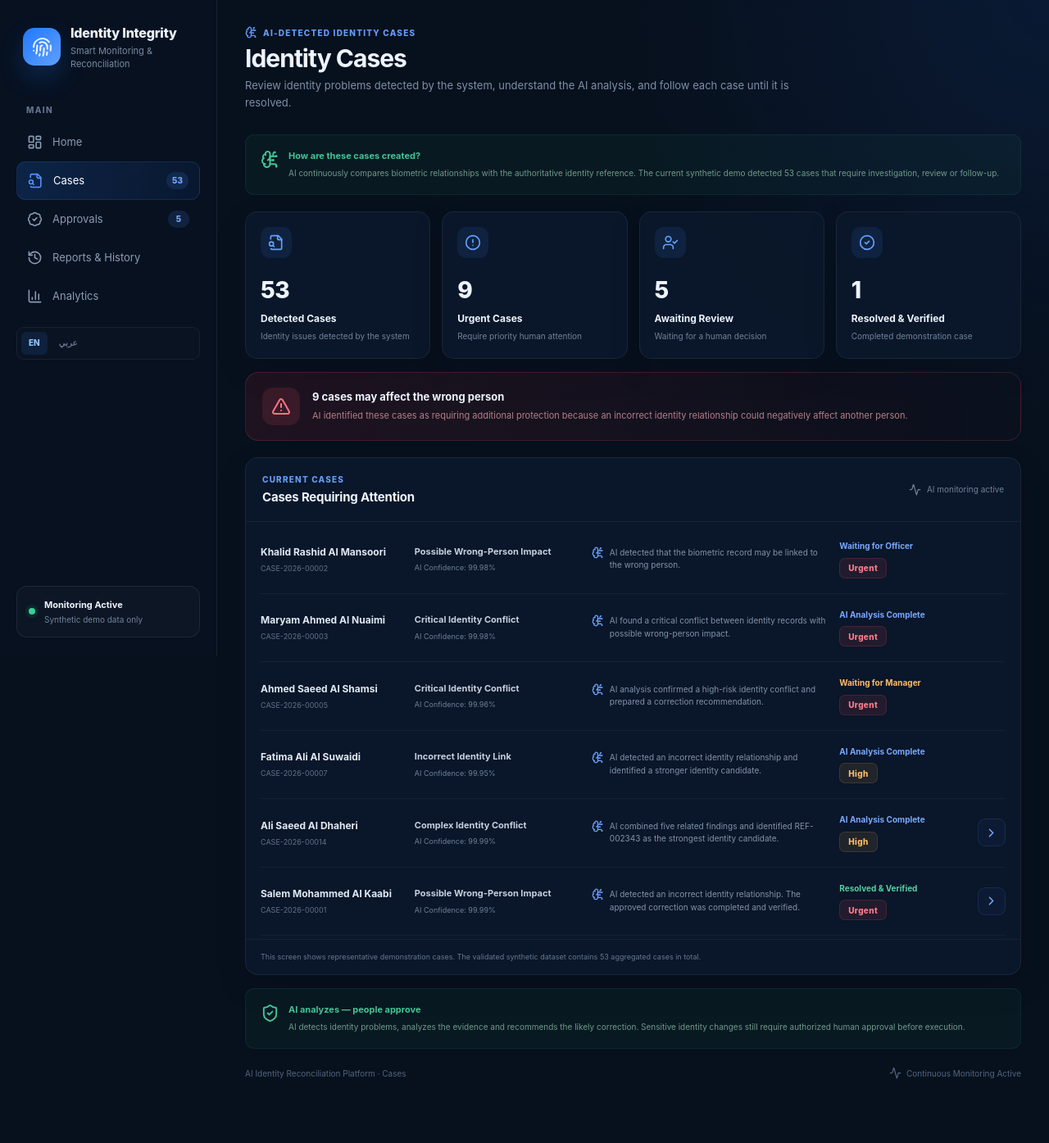
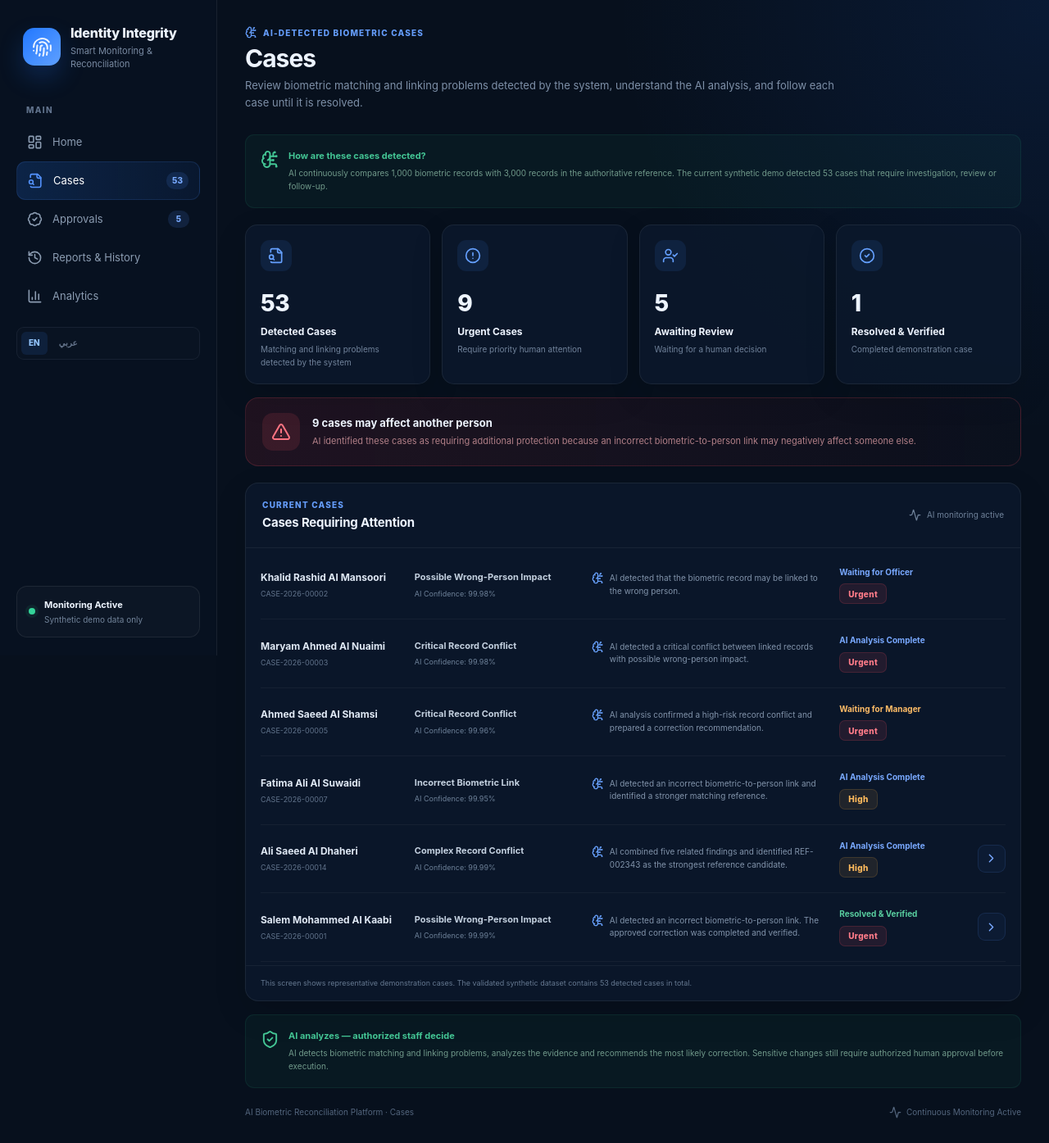
Before and after one commit to x47-cmd/ai-identity-reconciliation-platform, a Next.js app: page /cases in a window 1280 px wide. Shown: the whole page at 82% size. Before the commit the page ends 1347 px from the top, so only its background shows below. Built offline with nearby package versions, Linux system fonts and the light colour scheme.

Commit message:
Update page.js

```diff
--- a/app/cases/page.js
+++ b/app/cases/page.js
@@ -42,7 +42,7 @@ function L(
 /* =========================================================
    REPRESENTATIVE CASES
 
-   Names are synthetic demo identities.
+   Synthetic demonstration names only.
    Only supported detail routes are linked.
    ========================================================= */
 
@@ -100,10 +100,10 @@ const cases = [
 
     aiFinding: {
       en:
-        "AI found a critical conflict between identity records with possible wrong-person impact.",
+        "AI detected a critical conflict between linked records with possible wrong-person impact.",
 
       ar:
-        "اكتشف الذكاء الاصطناعي تعارضًا حرجًا بين سجلات الهوية مع احتمال التأثير على شخص آخر.",
+        "اكتشف الذكاء الاصطناعي تعارضًا حرجًا بين السجلات المرتبطة مع احتمال التأثير على شخص آخر.",
     },
 
     confidence:
@@ -136,10 +136,10 @@ const cases = [
 
     aiFinding: {
       en:
-        "AI analysis confirmed a high-risk identity conflict and prepared a correction recommendation.",
+        "AI analysis confirmed a high-risk record conflict and prepared a correction recommendation.",
 
       ar:
-        "أكد تحليل الذكاء الاصطناعي وجود تعارض هوية عالي الخطورة وتم تجهيز توصية بالتصحيح.",
+        "أكد تحليل الذكاء الاصطناعي وجود تعارض عالي الخطورة بين السجلات وتم تجهيز توصية بالتصحيح.",
     },
 
     confidence:
@@ -172,10 +172,10 @@ const cases = [
 
     aiFinding: {
       en:
-        "AI detected an incorrect identity relationship and identified a stronger identity candidate.",
+        "AI detected an incorrect biometric-to-person link and identified a stronger matching reference.",
 
       ar:
-        "اكتشف الذكاء الاصطناعي ربط هوية غير صحيح وحدد هوية أخرى أكثر تطابقًا.",
+        "اكتشف الذكاء الاصطناعي ربطًا غير صحيح بين السجل البيومتري والشخص وحدد مرجعًا آخر أكثر تطابقًا.",
     },
 
     confidence:
@@ -208,10 +208,10 @@ const cases = [
 
     aiFinding: {
       en:
-        "AI combined five related findings and identified REF-002343 as the strongest identity candidate.",
+        "AI combined five related findings and identified REF-002343 as the strongest reference candidate.",
 
       ar:
-        "جمع الذكاء الاصطناعي خمس نتائج مترابطة وحدد REF-002343 كأقوى مرشح للهوية.",
+        "جمع الذكاء الاصطناعي خمس نتائج مترابطة وحدد REF-002343 كأقوى مرجع مطابق للسجل.",
     },
 
     confidence:
@@ -244,10 +244,10 @@ const cases = [
 
     aiFinding: {
       en:
-        "AI detected an incorrect identity relationship. The approved correction was completed and verified.",
+        "AI detected an incorrect biometric-to-person link. The approved correction was completed and verified.",
 
       ar:
-        "اكتشف الذكاء الاصطناعي ربط هوية غير صحيح، وتم اعتماد التصحيح وتنفيذه والتحقق منه.",
+        "اكتشف الذكاء الاصطناعي ربطًا غير صحيح للسجل البيومتري، وتم اعتماد التصحيح وتنفيذه والتحقق منه.",
     },
 
     confidence:
@@ -284,50 +284,50 @@ function getIssueLabel(
 
     CRITICAL_HARM_IDENTITY_CONFLICT: {
       en:
-        "Critical Identity Conflict",
+        "Critical Record Conflict",
 
       ar:
-        "تعارض هوية حرج",
+        "تعارض حرج في الربط",
     },
 
     WRONG_MAPPING: {
       en:
-        "Incorrect Identity Link",
+        "Incorrect Biometric Link",
 
       ar:
-        "ربط هوية غير صحيح",
+        "ربط بيومتري غير صحيح",
     },
 
     COMPLEX_IDENTITY_CONFLICT: {
       en:
-        "Complex Identity Conflict",
+        "Complex Record Conflict",
 
       ar:
-        "تعارض هوية معقد",
+        "تعارض معقد بين السجلات",
     },
 
     DUPLICATE_IDENTITY: {
       en:
-        "Duplicate Identity",
+        "Duplicate Reference Record",
 
       ar:
-        "هوية مكررة",
+        "تكرار في السجل المرجعي",
     },
 
     DATA_MISMATCH: {
       en:
-        "Identity Data Mismatch",
+        "Data Mismatch",
 
       ar:
-        "اختلاف في بيانات الهوية",
+        "اختلاف بين البيانات",
     },
 
     ORPHAN_RECORD: {
       en:
-        "Missing Identity Link",
+        "Biometric Record Without Reference",
 
       ar:
-        "سجل بدون هوية مرتبطة",
+        "سجل بيومتري بدون مرجع",
     },
   };
 
@@ -560,8 +560,8 @@ export default function CasesPage() {
 
               {L(
                 language,
-                "AI-DETECTED IDENTITY CASES",
-                "حالات الهوية المكتشفة بالذكاء الاصطناعي"
+                "AI-DETECTED BIOMETRIC CASES",
+                "الحالات البيومترية المكتشفة بالذكاء الاصطناعي"
               )}
             </div>
 
@@ -569,7 +569,7 @@ export default function CasesPage() {
             <h1>
               {L(
                 language,
-                "Identity Cases",
+                "Cases",
                 "الحالات"
               )}
             </h1>
@@ -579,9 +579,9 @@ export default function CasesPage() {
               {L(
                 language,
 
-                "Review identity problems detected by the system, understand the AI analysis, and follow each case until it is resolved.",
+                "Review biometric matching and linking problems detected by the system, understand the AI analysis, and follow each case until it is resolved.",
 
-                "راجع مشكلات الهوية التي رصدها النظام، واطلع على تحليل الذكاء الاصطناعي، وتابع كل حالة حتى يتم حلها."
+                "راجع مشكلات المطابقة والربط في السجلات البيومترية التي رصدها النظام، واطلع على تحليل الذكاء الاصطناعي، وتابع كل حالة حتى يتم حلها."
               )}
             </p>
 
@@ -610,23 +610,26 @@ export default function CasesPage() {
           />
 
           <div>
+
             <strong>
               {L(
                 language,
-                "How are these cases created?",
-                "كيف يتم إنشاء هذه الحالات؟"
+                "How are these cases detected?",
+                "كيف يكتشف النظام هذه الحالات؟"
               )}
             </strong>
+
 
             <span>
               {L(
                 language,
 
-                `AI continuously compares biometric relationships with the authoritative identity reference. The current synthetic demo detected ${PLATFORM_METRICS.aggregatedCases} cases that require investigation, review or follow-up.`,
+                `AI continuously compares ${PLATFORM_METRICS.biometricRecords.toLocaleString()} biometric records with ${PLATFORM_METRICS.masterIdentities.toLocaleString()} records in the authoritative reference. The current synthetic demo detected ${PLATFORM_METRICS.aggregatedCases} cases that require investigation, review or follow-up.`,
 
-                `يقارن الذكاء الاصطناعي بشكل مستمر علاقات السجلات البيومترية مع مرجع الهوية المعتمد. واكتشف العرض التجريبي الحالي ${PLATFORM_METRICS.aggregatedCases} حالة تحتاج إلى تحقيق أو مراجعة أو متابعة.`
+                `يقارن الذكاء الاصطناعي بشكل مستمر ${PLATFORM_METRICS.biometricRecords.toLocaleString()} سجل بيومتري مع ${PLATFORM_METRICS.masterIdentities.toLocaleString()} سجل في المرجع المعتمد. واكتشف العرض التجريبي الحالي ${PLATFORM_METRICS.aggregatedCases} حالة تحتاج إلى تحقيق أو مراجعة أو متابعة.`
               )}
             </span>
+
           </div>
         </section>
 
@@ -652,8 +655,8 @@ export default function CasesPage() {
             description={
               L(
                 language,
-                "Identity issues detected by the system",
-                "مشكلات هوية رصدها النظام"
+                "Matching and linking problems detected by the system",
+                "مشكلات في المطابقة والربط رصدها النظام"
               )
             }
           />
@@ -743,7 +746,7 @@ export default function CasesPage() {
               {L(
                 language,
 
-                `${PLATFORM_METRICS.wronglyAffectedCases} cases may affect the wrong person`,
+                `${PLATFORM_METRICS.wronglyAffectedCases} cases may affect another person`,
 
                 `${PLATFORM_METRICS.wronglyAffectedCases} حالات قد تؤثر على شخص آخر`
               )}
@@ -754,9 +757,9 @@ export default function CasesPage() {
               {L(
                 language,
 
-                "AI identified these cases as requiring additional protection because an incorrect identity relationship could negatively affect another person.",
+                "AI identified these cases as requiring additional protection because an incorrect biometric-to-person link may negatively affect someone else.",
 
-                "حدد الذكاء الاصطناعي هذه الحالات كحالات تحتاج إلى حماية إضافية لأن ربط الهوية بشكل خاطئ قد يؤثر سلبًا على شخص آخر."
+                "حدد الذكاء الاصطناعي هذه الحالات كحالات تحتاج إلى حماية إضافية لأن ربط السجل البيومتري بشخص غير صحيح قد يؤثر سلبًا على شخص آخر."
               )}
             </span>
 
@@ -774,6 +777,7 @@ export default function CasesPage() {
           <div className="panelHeader">
 
             <div>
+
               <div className="panelEyebrow">
                 {L(
                   language,
@@ -782,6 +786,7 @@ export default function CasesPage() {
                 )}
               </div>
 
+
               <h2>
                 {L(
                   language,
@@ -789,6 +794,7 @@ export default function CasesPage() {
                   "الحالات التي تحتاج إلى متابعة"
                 )}
               </h2>
+
             </div>
 
 
@@ -875,6 +881,7 @@ export default function CasesPage() {
                     {/* PERSON */}
 
                     <div>
+
                       <strong
                         style={{
                           display:
@@ -889,6 +896,7 @@ export default function CasesPage() {
                       >
                         {personName}
                       </strong>
+
 
                       <span
                         dir="ltr"
@@ -908,12 +916,14 @@ export default function CasesPage() {
                       >
                         {item.id}
                       </span>
+
                     </div>
 
 
                     {/* ISSUE */}
 
                     <div>
+
                       <strong
                         style={{
                           display:
@@ -931,6 +941,7 @@ export default function CasesPage() {
                           language
                         )}
                       </strong>
+
 
                       <span
                         style={{
@@ -953,12 +964,14 @@ export default function CasesPage() {
                           `ثقة الذكاء الاصطناعي: ${item.confidence}%`
                         )}
                       </span>
+
                     </div>
 
 
                     {/* AI FINDING */}
 
                     <div>
+
                       <div
                         style={{
                           display:
@@ -991,13 +1004,16 @@ export default function CasesPage() {
                         >
                           {aiFinding}
                         </span>
+
                       </div>
+
                     </div>
 
 
                     {/* STATUS */}
 
                     <div>
+
                       <span
                         style={{
                           display:
@@ -1024,6 +1040,7 @@ export default function CasesPage() {
                         )}
                       </span>
 
+
                       <div
                         style={{
                           marginTop:
@@ -1039,12 +1056,14 @@ export default function CasesPage() {
                           }
                         />
                       </div>
+
                     </div>
 
 
                     {/* OPEN */}
 
                     <div>
+
                       {item.hasDetail ? (
                         <div
                           style={{
@@ -1092,6 +1111,7 @@ export default function CasesPage() {
                           }}
                         />
                       )}
+
                     </div>
 
                   </div>
@@ -1158,9 +1178,9 @@ export default function CasesPage() {
             {L(
               language,
 
-              `This screen shows representative demonstration cases. The validated synthetic dataset contains ${PLATFORM_METRICS.aggregatedCases} aggregated cases in total.`,
+              `This screen shows representative demonstration cases. The validated synthetic dataset contains ${PLATFORM_METRICS.aggregatedCases} detected cases in total.`,
 
-              `تعرض هذه الشاشة حالات تجريبية تمثيلية، بينما تحتوي مجموعة البيانات الاصطناعية المعتمدة على ${PLATFORM_METRICS.aggregatedCases} حالة مجمعة إجمالًا.`
+              `تعرض هذه الشاشة حالات تجريبية تمثيلية، بينما تحتوي مجموعة البيانات الاصطناعية المعتمدة على ${PLATFORM_METRICS.aggregatedCases} حالة مكتشفة إجمالًا.`
             )}
           </div>
 
@@ -1168,7 +1188,7 @@ export default function CasesPage() {
 
 
         {/* ================================================
-            SIMPLE GOVERNANCE NOTE
+            GOVERNANCE
             ================================================ */}
 
         <section
@@ -1191,8 +1211,8 @@ export default function CasesPage() {
             <strong>
               {L(
                 language,
-                "AI analyzes — people approve",
-                "الذكاء الاصطناعي يحلل — والإنسان يعتمد"
+                "AI analyzes — authorized staff decide",
+                "الذكاء الاصطناعي يحلل — والموظف المخول يقرر"
               )}
             </strong>
 
@@ -1201,13 +1221,14 @@ export default function CasesPage() {
               {L(
                 language,
 
-                "AI detects identity problems, analyzes the evidence and recommends the likely correction. Sensitive identity changes still require authorized human approval before execution.",
+                "AI detects biometric matching and linking problems, analyzes the evidence and recommends the most likely correction. Sensitive changes still require authorized human approval before execution.",
 
-                "يكتشف الذكاء الاصطناعي مشكلات الهوية ويحلل الأدلة ويقترح التصحيح المرجح، بينما تتطلب أي تغييرات حساسة اعتماد الموظفين المخولين قبل التنفيذ."
+                "يكتشف الذكاء الاصطناعي مشكلات المطابقة والربط في السجلات البيومترية، ويحلل الأدلة ويقترح التصحيح المرجح، بينما تتطلب التغييرات الحساسة اعتماد الموظفين المخولين قبل التنفيذ."
               )}
             </span>
 
           </div>
+
         </section>
 
 
@@ -1220,13 +1241,14 @@ export default function CasesPage() {
           <span>
             {L(
               language,
-              "AI Identity Reconciliation Platform · Cases",
-              "منصة مطابقة الهوية بالذكاء الاصطناعي · الحالات"
+              "AI Biometric Reconciliation Platform · Cases",
+              "منصة المطابقة البيومترية بالذكاء الاصطناعي · الحالات"
             )}
           </span>
 
 
           <div>
+
             <Activity
               size={15}
               aria-hidden="true"
@@ -1237,11 +1259,13 @@ export default function CasesPage() {
               "Continuous Monitoring Active",
               "المراقبة المستمرة نشطة"
             )}
+
           </div>
 
         </footer>
 
       </main>
+
     </div>
   );
 }
```
